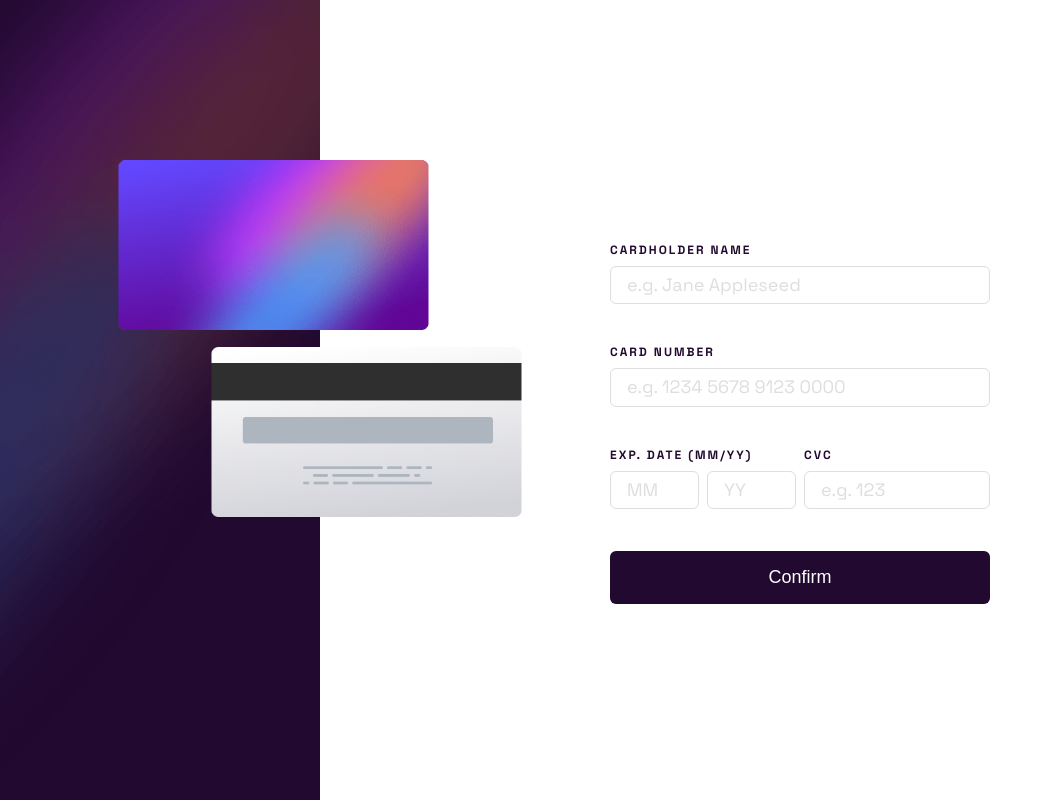
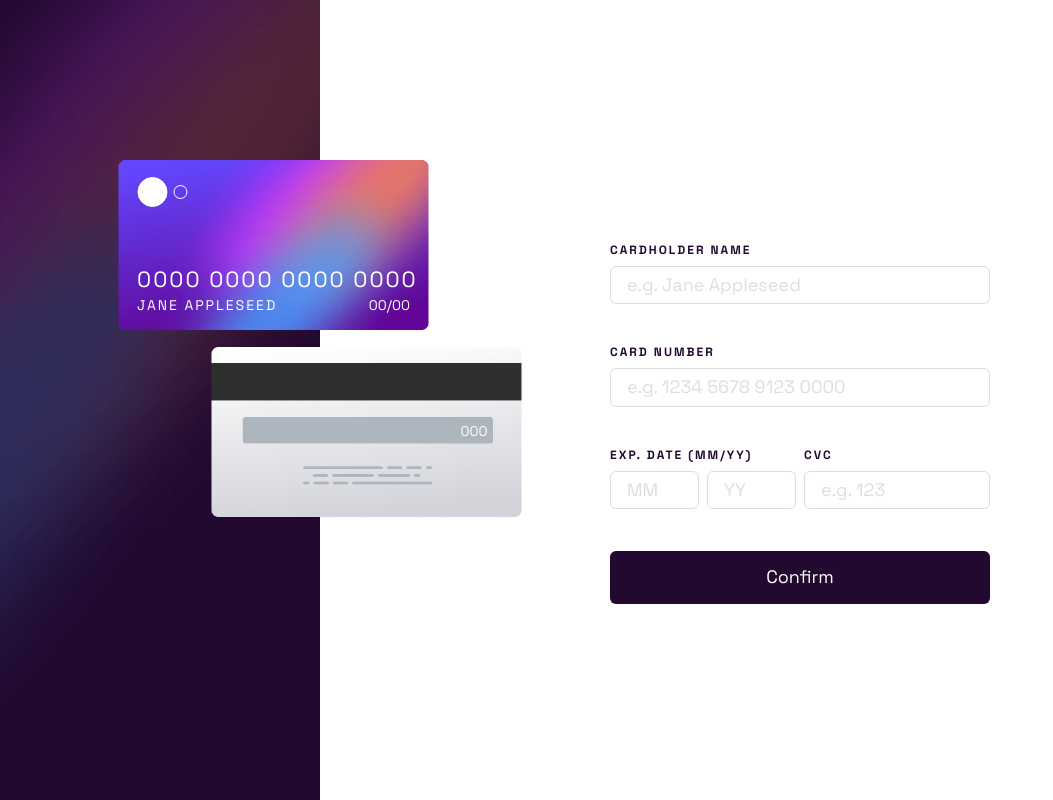
Before and after one commit to SolivanLau/fem-interactive-card-form, a website built with Vite: page index.html in a window 1280 px wide. Shown: the whole page, without its empty margins (0-1053 px from the left). Built offline with nearby package versions, Linux system fonts and the light colour scheme.

Commit message:
CARDS: layout of front and back cards finished, need to move onto js

```diff
--- a/index.html
+++ b/index.html
@@ -15,22 +15,44 @@
                 <div class="card__container wrapper">
                     <!-- front -->
                     <div class="card card--front background-container">
+                        <!-- logo -->
+                        <div class="card__text logo">
+                            <div class="logo_circle"></div>
+                            <div class="logo_circle"></div>
+                        </div>
+
+                        <p class="card__text card__text--card-number">
+                            0000 0000 0000 0000
+                        </p>
+                        <p class="card__text card__text--name">
+                            Jane Appleseed
+                        </p>
+                        <p class="card__text card__text--exp">
+                            <span class="card__text--month">00</span>/<span
+                                class="card__text--year"
+                                >00</span
+                            >
+                        </p>
+                        <!-- background image -->
                         <img
                             src="./src/assets/images/bg-card-front.png"
                             width="447"
                             height="245"
                             alt="credit card front"
-                            class="background-container card__background"
+                            class="background-container__image card__background"
                         />
                     </div>
                     <!-- back -->
                     <div class="card card--back background-container">
+                        <!-- text: cvc-->
+                        <p class="card__text card__text--cvc">000</p>
+                        <!-- background image -->
                         <img
                             src="./src/assets/images/bg-card-back.png"
                             width="447"
                             height="245"
                             alt="credit card back"
-                            class="background-container card__background"
+                            class="background-container__image card__background"
                         />
                     </div>
                 </div>
--- a/src/styles/base/_global.scss
+++ b/src/styles/base/_global.scss
@@ -11,6 +11,7 @@ img {
     cursor: pointer;
     border: none;
     border-radius: var(--br-radius);
+    font-family: inherit;
 }
 
 // PAGE SPECIFICS
@@ -56,15 +57,22 @@ img {
     }
 
     @include responsive(laptop) {
+        top: 25%;
         left: 34%;
     }
     @include responsive(1150) {
+        top: 20%;
         left: 50%;
         width: 310px;
     }
 
     @include responsive(1300) {
         width: 360px;
+    }
+
+    @include responsive(desktop) {
+        left: 40%;
+        width: 400px;
     }
 }
 
@@ -97,6 +105,74 @@ img {
     }
 }
 
+.card__text {
+    margin: 0;
+    color: var(--clr-white);
+    position: absolute;
+    font-size: var(--fs-200);
+
+    @include responsive(1150) {
+        font-size: var(--fs-300);
+    }
+}
+
+// CARD LOGO & TEXT
+// card--front text
+.logo {
+    display: flex;
+    align-items: center;
+    gap: 0.4rem;
+    top: 10%;
+    left: 6%;
+}
+
+.logo_circle {
+    --_size: 0;
+    border: 1px solid var(--clr-white);
+    border-radius: 50%;
+    width: calc(var(--_size) * 1px);
+    height: calc(var(--_size) * 1px);
+
+    &:first-child {
+        --_size: 28;
+        background-color: var(--clr-white);
+    }
+
+    &:last-child {
+        --_size: 12;
+    }
+}
+.card__text--front {
+}
+.card__text--card-number {
+    top: 63%;
+    left: 6%;
+    letter-spacing: 2px;
+    font-size: var(--fs-300);
+
+    @include responsive(1150) {
+        font-size: var(--fs-400);
+        font-size: 22px;
+    }
+}
+
+.card__text--name {
+    bottom: 10%;
+    left: 6%;
+    text-transform: uppercase;
+    letter-spacing: 2px;
+    max-width: 70%;
+}
+
+.card__text--exp {
+    bottom: 10%;
+    right: 6%;
+}
+// card--back text
+.card__text--cvc {
+    top: 45%;
+    right: 11%;
+}
 // FORM
 .form {
     margin-block: 6rem 3rem;
```
